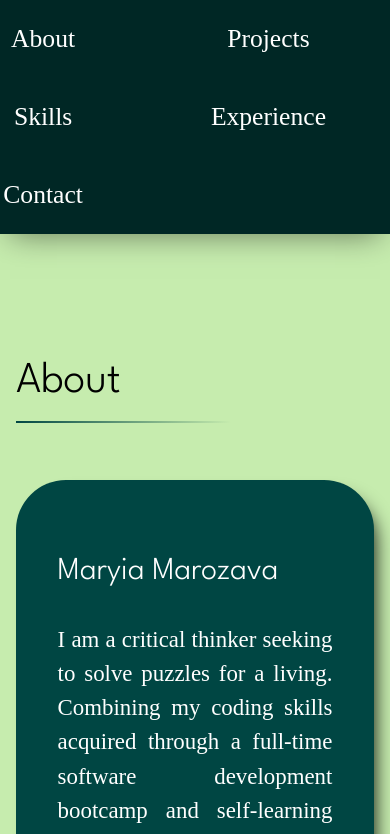
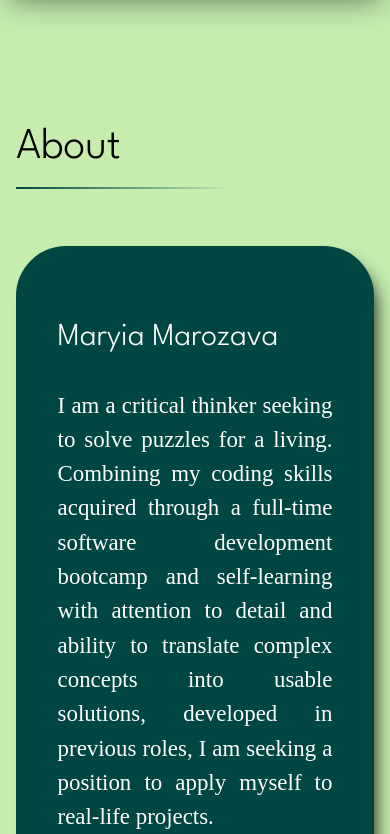
Before and after one commit to marmaryia/portfolio-website, a React (Vite) app: page / in a window 390 px wide. Shown: the top 834 px of the page. Built offline with nearby package versions, Linux system fonts and the light colour scheme; a web font is replaced by a local one.

Commit message:
make header disappear and reappear on scroll on mobile view

```diff
--- a/src/components/Header.jsx
+++ b/src/components/Header.jsx
@@ -1,8 +1,25 @@
 import "../styles/Header.css";
+import { useState, useEffect } from "react";
 
 function Header({ visibleSection }) {
+  const [position, setPosition] = useState(window.pageYOffset);
+  const [visible, setVisible] = useState(true);
+
+  function handleScroll() {
+    let moving = window.pageYOffset;
+    setVisible(position > moving);
+    setPosition(moving);
+  }
+
+  useEffect(() => {
+    window.addEventListener("scroll", handleScroll);
+    return () => {
+      window.removeEventListener("scroll", handleScroll);
+    };
+  });
+
   return (
-    <header className="header-shadow">
+    <header className={`header-shadow ${visible ? "visible" : "hidden"} `}>
       <ul className="header-list" id="header">
         <li className={visibleSection === "about" ? "active" : ""}>
           <a href="#about">About</a>
--- a/src/styles/Header.css
+++ b/src/styles/Header.css
@@ -58,19 +58,18 @@ header {
 
 @media only screen and (max-width: 750px) {
   header {
-    position: static;
+    position: fixed;
     width: 100%;
     border-radius: 0;
-    height: auto;
   }
 
   .header-list {
     display: grid;
-    grid-template-columns: auto auto;
+    grid-template-columns: 1fr 1fr 1fr;
   }
 
-  .header-list li {
-    height: var(--header-height);
+  .header-list li a {
+    padding-inline: 1em;
   }
 
   .header-list li.active {
@@ -80,5 +79,16 @@ header {
 
   .header-list li.active a {
     color: var(--text-light);
+    text-align: start;
+  }
+
+  .visible {
+    top: 0;
+    transition: top 0.4s ease-out;
+  }
+
+  .hidden {
+    top: calc(var(--header-height) * -1);
+    transition: top 0.4s ease-out;
   }
 }
```
